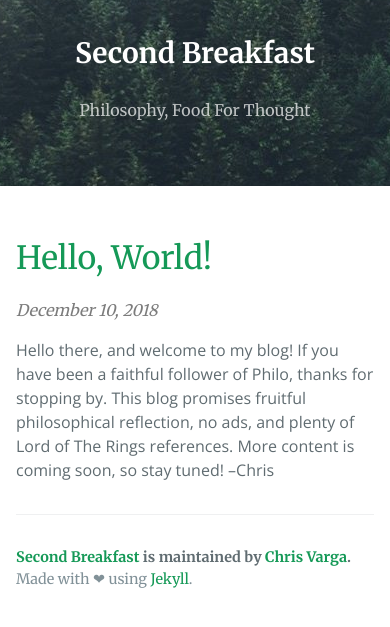
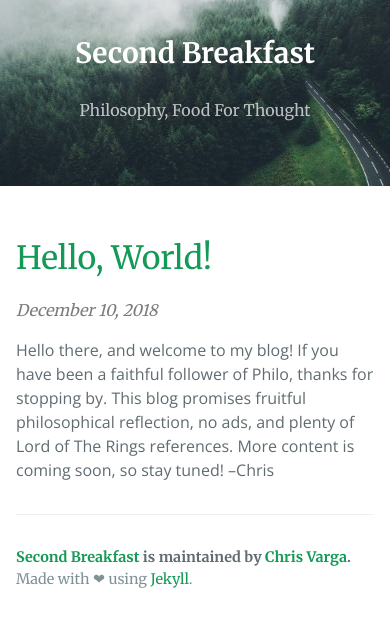
Before and after one commit to second-breakfast/second-breakfast.github.io, a Jekyll site: the page built from index.html, in a window 390 px wide. Shown: the top 627 px of the page. Built offline with Jekyll 4.4.1, drawn with Linux system fonts in a browser that asks for light colours; the list of posts is cut into pages by our own code.

Commit message:
Use a smaller header image on mobile

```diff
--- a/css/cayman.css
+++ b/css/cayman.css
@@ -144,7 +144,8 @@
 @media screen and (max-width: 42em) { .btn { display: block; width: 100%; padding: 0.75rem; font-size: 0.9rem; }
   .btn + .btn { margin-top: 1rem; margin-left: 0; } }
 
-.page-header { color: #fff; text-align: center; background-color: #283256; background: url(../assets/misty.jpg) no-repeat center; }
+.page-header { color: #fff; text-align: center; background-color: #283256; background: url(../assets/misty-mobile.jpg) no-repeat center; }
+@media (min-width: 450px) { .page-header { background: url(../assets/misty.jpg) no-repeat center; } }
 .page-header a { color: #fff; }
 @media screen and (min-width: 64em) { .page-header { padding: 5rem 6rem; } }
 @media screen and (min-width: 42em) and (max-width: 64em) { .page-header { padding: 3rem 4rem; } }
```
Also changed, not shown: assets/misty-mobile.jpg (added).
